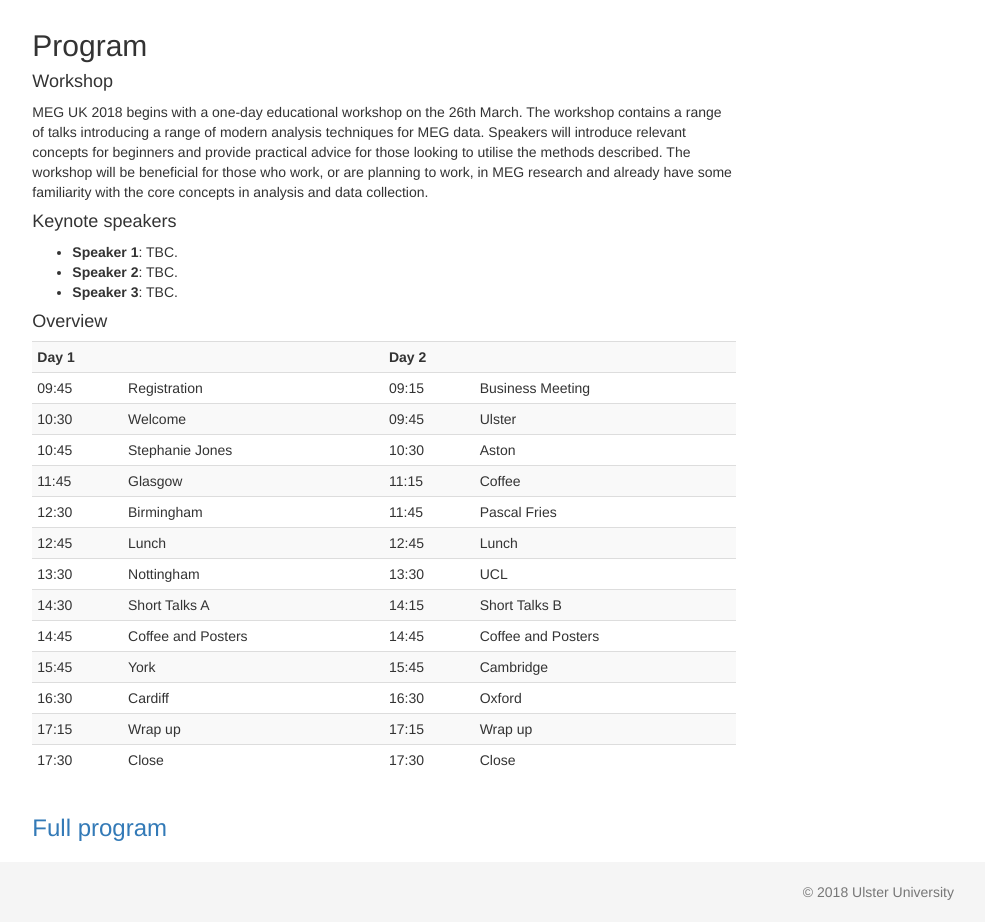
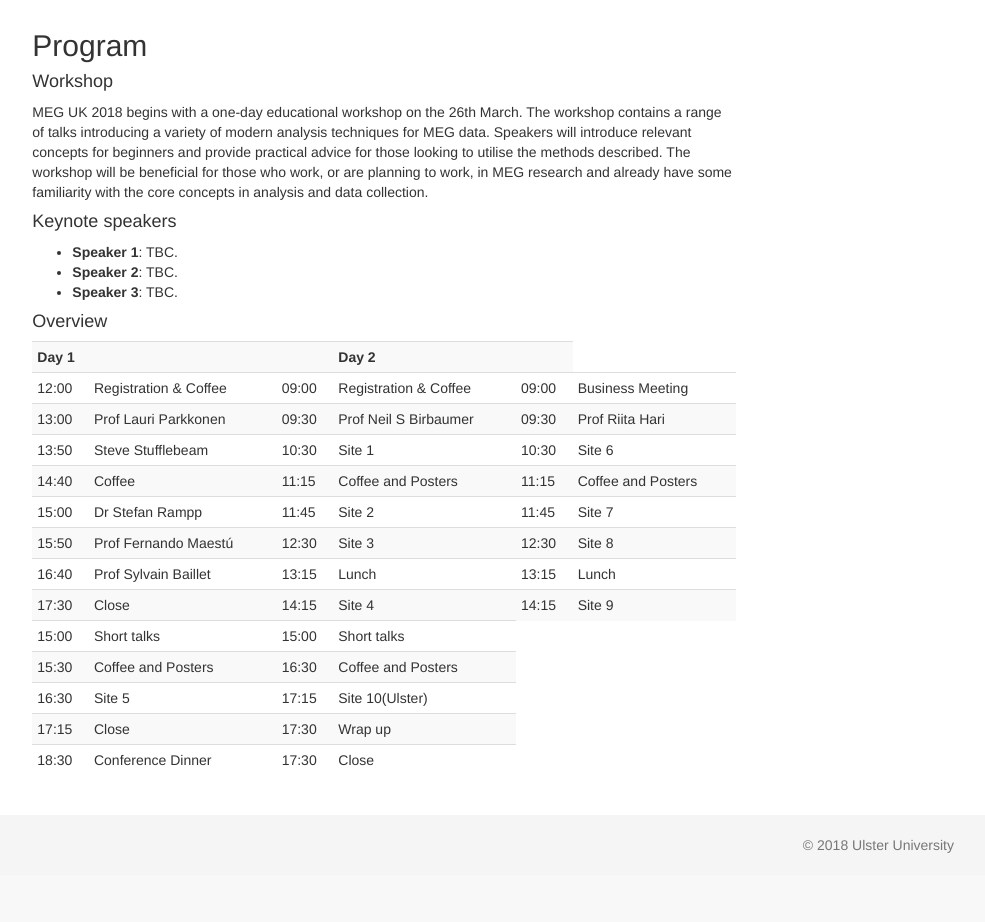
Before and after one commit to pramodgaur82/samplecode, a Flask app: template main/app/templates/program.html in a window 1280 px wide. Shown: the part 51-973 px from the top of the page, without its empty margins (256-1241 px from the left). After the commit the page ends 904 px from the top, so only its background shows below. Run offline with Flask 2, Linux system fonts and the light colour scheme; the template is opened without the code that fills it, so the values that code supplies are empty; some libraries are stand-ins or nearby versions.

Commit message:
few more changes

```diff
--- a/main/app/templates/abstracts.html
+++ b/main/app/templates/abstracts.html
@@ -15,8 +15,6 @@ You may submit one abstract for a poster presentation. All posters will be accep
 _Posters must be A0 size and portrait orientation. Our poster boards will not fit larger or landscape posters._
 
 You can also request a 5 minute short talk. To ensure that all speakers get a chance to present their work, the time limit will be strict. As slots for the talks are limited, these will be selected competitively. You will need to provide an abstract for your talk. Presenters may use their own laptop. Alternatively, we will have available a Windows PC with Microsoft Powerpoint, and a Mac with Keynote.
-
-<!--Need to print your poster in Oxford? We've previously used [John E Wright](http://www.johnewright.com/locations/oxford/) and [Oxford Brookes](https://www.brookes.ac.uk/brookes-print/) for poster printing with same-day turnaround. -->
 
 {% endfilter %}
 
--- a/main/app/templates/index.html
+++ b/main/app/templates/index.html
@@ -17,9 +17,9 @@ The main sponsors for MEG UK 2018 are the MRC, Elekta Neuromag, and York Instrum
 
 #### Key dates
 
-- **26rd January 2018**: Abstract submission and registration closes
-- **26nd March 2018**: Educational workshop
-- **27rd-28th March 2018**: Main conference
+- **26th January 2018**: Abstract submission and registration closes
+- **26th March 2018**: Educational workshop
+- **27th-28th March 2018**: Main conference
 
 <!--**NEW - On site accommodation is available for £91/night. [Book here now](http://www.catzconferences.co.uk/bedandbreakfast/BedandBreakfastBooking.php)**-->
 
--- a/main/app/templates/program.html
+++ b/main/app/templates/program.html
@@ -8,7 +8,7 @@
 
 <h4>Workshop</h4>
 
-<p>MEG UK 2018 begins with a one-day educational workshop on the 26th March. The workshop contains a range of talks introducing a range of modern analysis techniques for MEG data. Speakers will introduce relevant concepts for beginners and provide practical advice for those looking to utilise the methods described.  The workshop will be beneficial for those who work, or are planning to work, in MEG research and already have some familiarity with the core concepts in analysis and data collection.</p>
+<p>MEG UK 2018 begins with a one-day educational workshop on the 26th March. The workshop contains a range of talks introducing a variety of modern analysis techniques for MEG data. Speakers will introduce relevant concepts for beginners and provide practical advice for those looking to utilise the methods described.  The workshop will be beneficial for those who work, or are planning to work, in MEG research and already have some familiarity with the core concepts in analysis and data collection.</p>
 
 <h4>Keynote speakers</h4>
 
@@ -22,23 +22,70 @@
 
 <div class="table-responsive">
 <table class="table table-condensed table-striped">
-<tr><td colspan="2"><strong>Day 1</strong></td><td colspan="2"><strong>Day 2</strong></td></tr>
-<tr><td>09:45</td><td>Registration </td><td>09:15</td><td>Business Meeting</td></tr>
-<tr><td>10:30</td><td>Welcome </td><td>09:45</td><td>Ulster</td></tr>
-<tr><td>10:45</td><td>Stephanie Jones</td><td>10:30</td><td>Aston</td></tr>
-<tr><td>11:45</td><td>Glasgow</td><td>11:15</td><td>Coffee</td></tr>
-<tr><td>12:30</td><td>Birmingham</td><td>11:45</td><td>Pascal Fries</td></tr>
-<tr><td>12:45</td><td>Lunch</td><td>12:45</td><td>Lunch</td></tr>
-<tr><td>13:30</td><td>Nottingham</td><td>13:30</td><td>UCL</td></tr>
-<tr><td>14:30</td><td>Short Talks A</td><td>14:15</td><td>Short Talks B</td></tr>
-<tr><td>14:45</td><td>Coffee and Posters</td><td>14:45</td><td>Coffee and Posters</td></tr>
-<tr><td>15:45</td><td>York</td><td>15:45</td><td>Cambridge</td></tr>
-<tr><td>16:30</td><td>Cardiff</td><td>16:30</td><td>Oxford</td></tr>
-<tr><td>17:15</td><td>Wrap up</td><td>17:15</td><td>Wrap up</td></tr>
-<tr><td>17:30</td><td>Close</td><td>17:30</td><td>Close</td></tr>
+<tr><td colspan="3"><strong>Day 1</strong></td><td colspan="2"><strong>Day 2</strong></td></tr>
+<tr>
+	<td>12:00</td><td>Registration & Coffee </td>
+	<td>09:00</td><td>Registration & Coffee </td>
+	<td>09:00</td><td>Business Meeting</td>
+</tr>
+<tr>
+	<td>13:00</td><td>Prof Lauri Parkkonen </td>
+	<td>09:30</td><td>Prof Neil S Birbaumer</td>
+	<td>09:30</td><td>Prof Riita Hari</td>
+</tr>
+<tr>
+    <td>13:50</td><td>Steve Stufflebeam </td>
+	<td>10:30</td><td>Site 1</td>
+	<td>10:30</td><td>Site 6</td>
+</tr>
+<tr>
+	<td>14:40</td><td>Coffee</td>
+	<td>11:15</td><td>Coffee and Posters</td>
+	<td>11:15</td><td>Coffee and Posters</td>
+</tr>
+<tr>
+	<td>15:00</td><td>Dr Stefan Rampp</td>
+	<td>11:45</td><td>Site 2</td>
+	<td>11:45</td><td>Site 7</td>
+</tr>
+<tr>
+	<td>15:50</td><td>Prof Fernando Maestú</td>
+	<td>12:30</td><td>Site 3</td>
+	<td>12:30</td><td>Site 8</td>
+</tr>
+<tr>
+	<td>16:40</td><td>Prof Sylvain Baillet</td>
+	<td>13:15</td><td>Lunch</td>
+	<td>13:15</td><td>Lunch</td>
+</tr>
+<tr>
+	<td>17:30</td><td>Close</td>
+	<td>14:15</td><td>Site 4</td>
+	<td>14:15</td><td>Site 9</td>
+</tr>
+<tr>
+	<td>15:00</td><td>Short talks</td>
+	<td>15:00</td><td>Short talks</td>
+</tr>
+<tr>
+	<td>15:30</td><td>Coffee and Posters</td>
+	<td>16:30</td><td>Coffee and Posters</td>
+</tr>
+<tr>
+	<td>16:30</td><td>Site 5</td>
+	<td>17:15</td><td>Site 10(Ulster)</td>
+</tr>
+<tr>
+	<td>17:15</td><td>Close</td>
+	<td>17:30</td><td>Wrap up</td>
+</tr>
+<tr>
+	<td>18:30</td><td>Conference Dinner</td>
+	<td>17:30</td><td>Close</td>
+</tr>
 </table>
 </div>
 
-<h3><a href="{{ url_for('static', filename='meguk_program.pdf') }}">Full program</h3>
+<!--<h3><a href="{{ url_for('static', filename='meguk_program.pdf') }}">Full program</h3>-->   <!-- Hyper link to the full program-->
 
 {% endblock %}
```
Also changed, not shown: main/app/templates/accommodation.html (+6 -9 lines), main/app/templates/location.html (+4 -13 lines).
